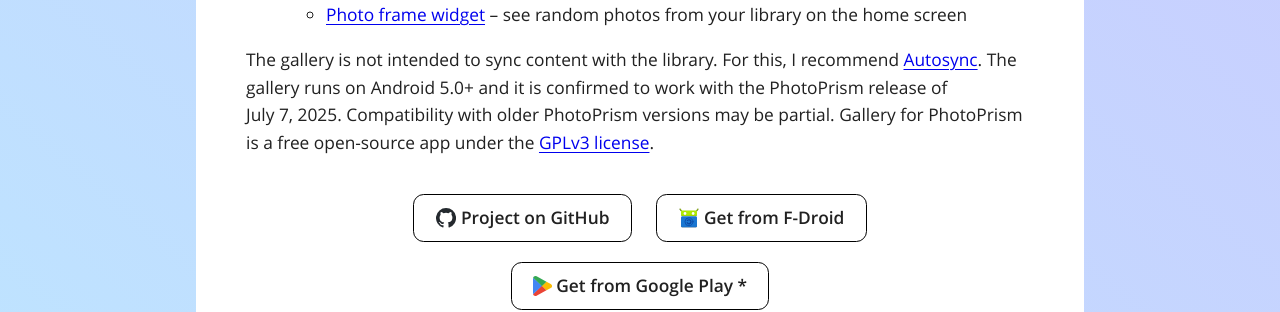
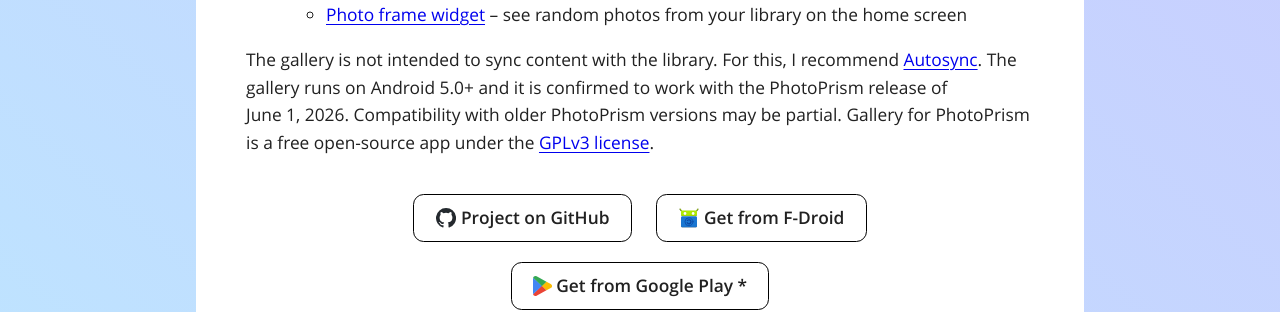
Before and after one commit to Radiokot/website, a Jekyll site: the page built from _projects/photoprism-android-gallery.html, in a window 1280 px wide. Shown: the part 1376-1688 px from the top of the page. Built offline with Jekyll 4.4.1, drawn with Linux system fonts in a browser that asks for light colours.

Commit message:
Update PhotoPrism description

```diff
--- a/_projects/photoprism-android-gallery.html
+++ b/_projects/photoprism-android-gallery.html
@@ -78,7 +78,7 @@
         href="https://play.google.com/store/apps/details?id=com.ttxapps.autosync"
         target="_blank">Autosync</a>.
     The gallery runs on Android 5.0+ and it is confirmed to work with the PhotoPrism release of
-    July&nbsp;7,&nbsp;2025. Compatibility with older PhotoPrism versions may be partial.
+    June&nbsp;1,&nbsp;2026. Compatibility with older PhotoPrism versions may be partial.
     Gallery for PhotoPrism is a free open-source app under the
     <a href="https://github.com/Radiokot/photoprism-android-client/tree/main?tab=readme-ov-file#license"
         target="_blank">GPLv3 license</a>.
```
